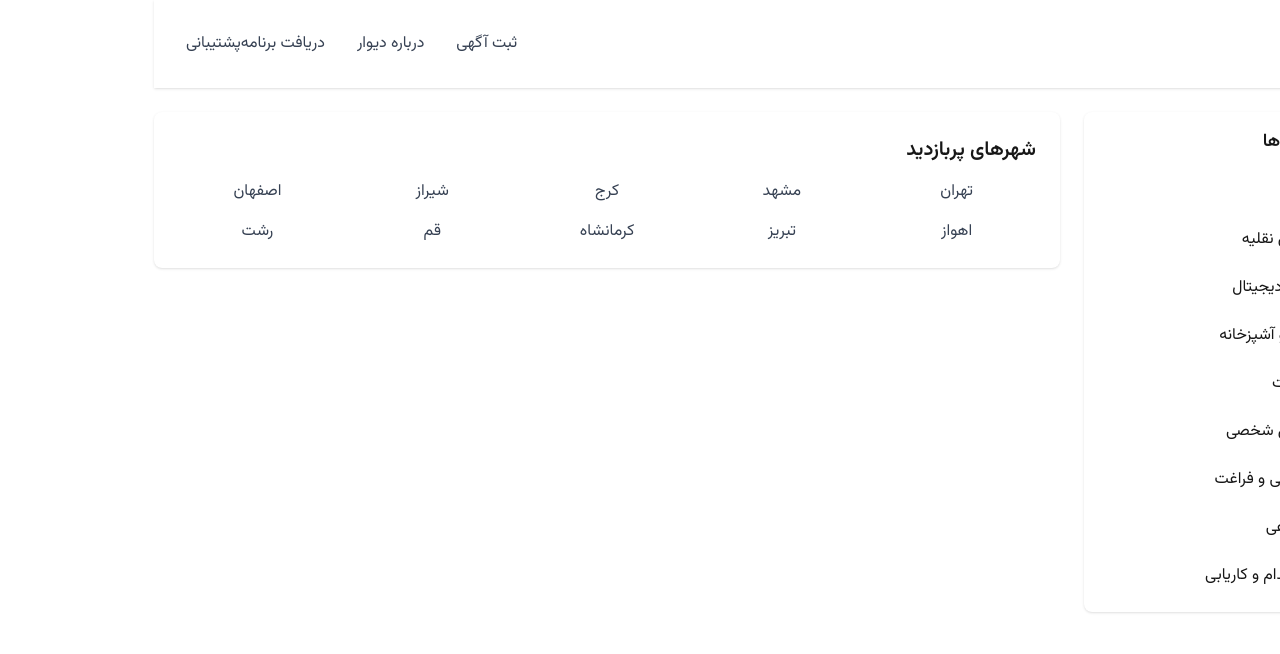
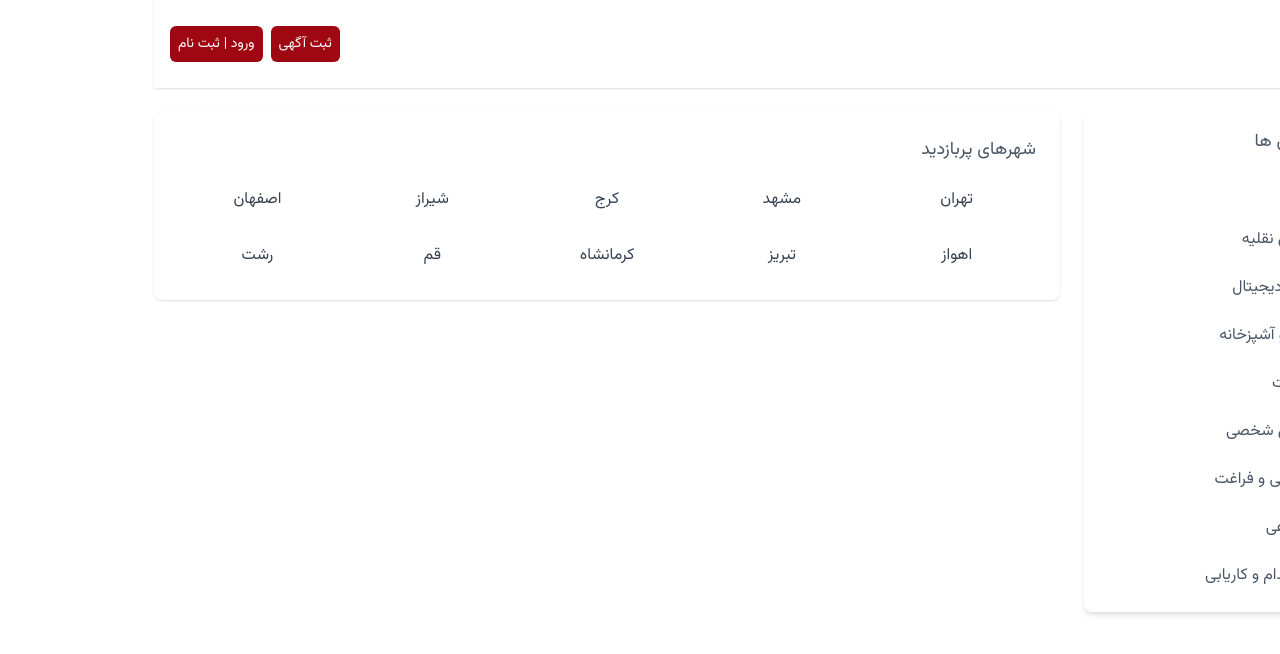
Before and after one commit to hasanashrafi/divar-next, a Next.js app: page / in a window 1280 px wide. Shown: the top 654 px of the page. Built offline with nearby package versions, Linux system fonts and the light colour scheme.

Commit message:
`feat: Update components to use Next.js Link and Image components`

```diff
--- a/src/app/components/CategoryList.jsx
+++ b/src/app/components/CategoryList.jsx
@@ -1,23 +1,36 @@
 import categories from "@/utils/categoriesList";
+import Link from "next/link";
+import Image from "next/image";
 
 export default function CategoryList() {
-
     return (
-        <div className="bg-white rounded-lg shadow">
-            <div className="p-4">
-                <h2 className="text-lg font-semibold mb-4">دسته‌بندی‌ها</h2>
+        <div className="bg-white shadow-md rounded-lg p-4">
+            <h2 className="text-gray-600 font-open-sans text-lg mb-4">
+                دسته بندی ها
+            </h2>
             <div className="space-y-2">
                 {categories.map((category) => (
-                        <a
+                    <Link
                         key={category.name}
                         href="#"
-                            className="flex items-center p-2 hover:bg-gray-50 rounded-md"
+                        className="flex items-center p-2 hover:bg-gray-100 rounded-md transition duration-200 ease-in-out"
                     >
+                        {category.icon && category.icon.startsWith("http") ? (
+                            <Image
+                                src={category.icon}
+                                alt={category.name}
+                                width={24}
+                                height={24}
+                                className="ml-2"
+                            />
+                        ) : (
                             <span className="ml-2">{category.icon}</span>
-                            <span>{category.name}</span>
-                        </a>
+                        )}
+                        <span className="text-gray-600 font-open-sans ">
+                            {category.name}
+                        </span>
+                    </Link>
                 ))}
-                </div>
             </div>
         </div>
     );
--- a/src/app/components/CitiesList.jsx
+++ b/src/app/components/CitiesList.jsx
@@ -1,20 +1,21 @@
 import cities from "@/utils/citiesList";
+import Link from "next/link";
 
 export default function CitiesList() {
 
 
     return (
         <div className="bg-white rounded-lg shadow p-6">
-            <h2 className="text-xl font-semibold mb-4">شهرهای پربازدید</h2>
+            <h2 className="text-lg text-gray-600  mb-4">شهرهای پربازدید</h2>
             <div className="grid grid-cols-2 sm:grid-cols-3 md:grid-cols-4 lg:grid-cols-5 gap-4">
                 {cities.map((city) => (
-                    <a
+                    <Link
                         key={city}
-                        href="#"
-                        className="text-gray-700 hover:text-gray-900 text-center"
+                        href="/"
+                        className="text-gray-700 hover:text-gray-900 hover:bg-gray-300 p-2 rounded-md ease-in-out transition-all text-center"
                     >
                         {city}
-                    </a>
+                    </Link>
                 ))}
             </div>
         </div>
--- a/src/app/components/Header.jsx
+++ b/src/app/components/Header.jsx
@@ -1,7 +1,7 @@
 export default function Header() {
   return (
     <header className="bg-white shadow">
-            <div className="max-w-7xl mx-auto px-4 sm:px-6 lg:px-8 py-4">
+      <div className="max-w-7xl mx-auto px-4 sm:px-6 lg:px-4 py-4">
         <div className="flex items-center justify-between">
           {/* Logo */}
           <div className="flex items-center">
@@ -9,16 +9,28 @@
           </div>
 
           {/* Navigation */}
-                    <nav className="hidden md:flex space-x-8 space-x-reverse">
-                        <a href="#" className="text-gray-700 hover:text-gray-900">ثبت آگهی</a>
-                        <a href="#" className="text-gray-700 hover:text-gray-900">درباره دیوار</a>
-                        <a href="#" className="text-gray-700 hover:text-gray-900">دریافت برنامه</a>
-                        <a href="#" className="text-gray-700 hover:text-gray-900">پشتیبانی</a>
+          <nav className="hidden md:flex space-x-2 ">
+            <a
+              href="#"
+              className="text-white bg-red-800 p-2 rounded-md hover:bg-red-900 transition-all ease-in-out text-sm"
+            >
+              ثبت آگهی
+            </a>
+
+            <a
+              href="#"
+              className="text-white bg-red-800 p-2 rounded-md hover:bg-red-900 transition-all ease-in-out text-sm"
+            >
+               ورود | ثبت نام
+            </a>
+
           </nav>
 
           {/* Mobile menu button */}
           <div className="md:hidden">
-                        <button className="text-gray-500 hover:text-gray-600">
+            <button
+              className="text-gray-500 hover:text-gray-600 rounded-lg shadow-md py-2 px-4"
+            >
               <span className="sr-only">منو</span>
               {/* Add menu icon here */}
             </button>
```
Lines whose indentation alone changed are shown as unchanged.
